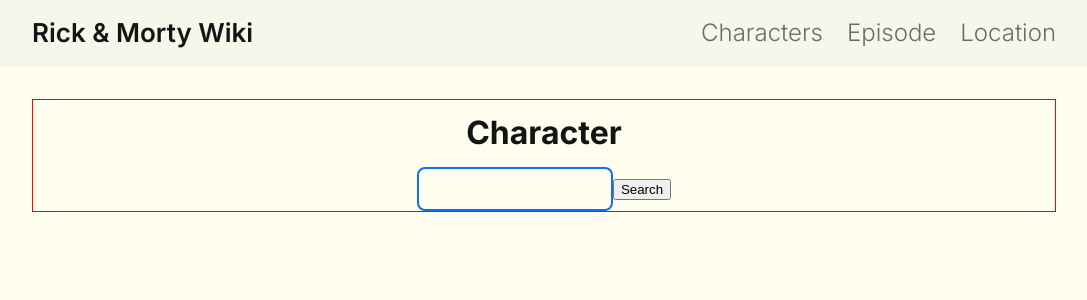
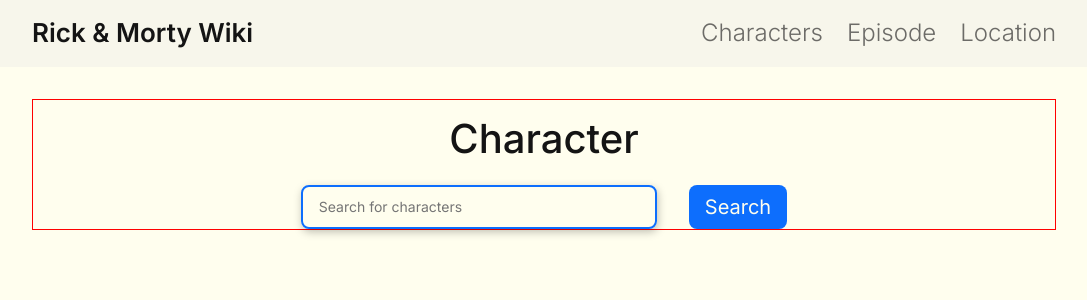
Before and after one commit to JhonHenao1301/rick-and-morty-wiki, a React (Create React App) app: page / in a window 1280 px wide. Shown: the top 300 px of the page, without its empty margins (96-1183 px from the left). Built offline with nearby package versions, Linux system fonts and the light colour scheme.

Commit message:
Search section was started

```diff
--- a/src/components/global-styles.js
+++ b/src/components/global-styles.js
@@ -12,9 +12,9 @@
     --bs-success: #198754;
     --bs-danger: #dc3545;
     --headline1: 600 1.625rem/2rem Inter;
-    --headline2-semi-bold: 600 1.75rem/1.5rem Inter;
+    --headline2-bold: 600 1.5rem/1.5rem Inter;
     --headline2-light: 300 1.5rem/1.5rem Inter;
-    --button: 500 0.875rem/1.5rem Inter;
+    --button: 400 1.25rem/1.5rem Inter;
     --body-regular: 400 1rem/1.5rem Inter;
     --body-semi-bold: 700 1rem/1.5rem Inter;
     --body2-regular: 400 0.875rem/1.5rem Inter;
--- a/src/components/input-text.js
+++ b/src/components/input-text.js
@@ -5,15 +5,18 @@
 const InputText = styled.input`
     border: 2px solid var(--primary);
     background: var(--bg);
-    inline-size: 10rem;
     padding-inline: 1rem;
     padding-block: .5rem;
+    inline-size: 20rem;
+    border-radius: .5rem;
+    box-shadow: rgba(0, 0, 0, 0.25) 1px 3px 9px;
+    color: var(--grey-30);
     font: var(--body2-regular);
-    border-radius: .5rem;
-    color: var(--white);
-    flex: 1;
+    &:hover {
+        border: 3px solid var(--primary);
+    }
+
     @media screen and (max-width: 600px){
-        flex: 0;
     }
 `
 
--- /dev/null
+++ b/src/components/search-form.js
@@ -0,0 +1,49 @@
+
+import styled from 'styled-components'
+import InputText from './input-text'
+
+const SearchFormStyled = styled.form`
+    display: flex;
+    flex-direction: column;
+    gap: .5rem;
+    h1 {
+        font-size: 2.5rem;
+        font-weight: 500;
+    }
+    .input-button {
+        display: inherit;
+        gap: 2rem;
+        justify-content: center;
+    }
+    button {
+        background: var(--primary);
+        font: var(--button);
+        color: var(--white);
+        border-radius: 0.5rem;
+        padding-inline: 1rem;
+        padding-block: .25rem;
+        min-inline-size: 5rem;
+        border: none;
+        &:hover {
+            cursor: pointer;
+        }
+    }
+`
+
+function SearchForm() {
+    return (
+        <SearchFormStyled>
+            <h1>Character</h1>
+            <div className="input-button">
+                <InputText
+                    placeholder='Search for characters'
+                />
+                <button>
+                    Search
+                </button>
+            </div>
+        </SearchFormStyled>
+    )
+}
+
+export default SearchForm
--- a/src/components/search.js
+++ b/src/components/search.js
@@ -1,6 +1,6 @@
 
 import styled from 'styled-components'
-import InputText from './input-text'
+import SearchForm from './search-form'
 
 const SearchStyled = styled.div`
     grid-area: search;
@@ -11,11 +11,7 @@
 function Search() {
     return (
         <SearchStyled>
-            <h1>Character</h1>
-            <InputText />
-            <button>
-                Search
-            </button>
+            <SearchForm />
         </SearchStyled>
     )
 }
```
